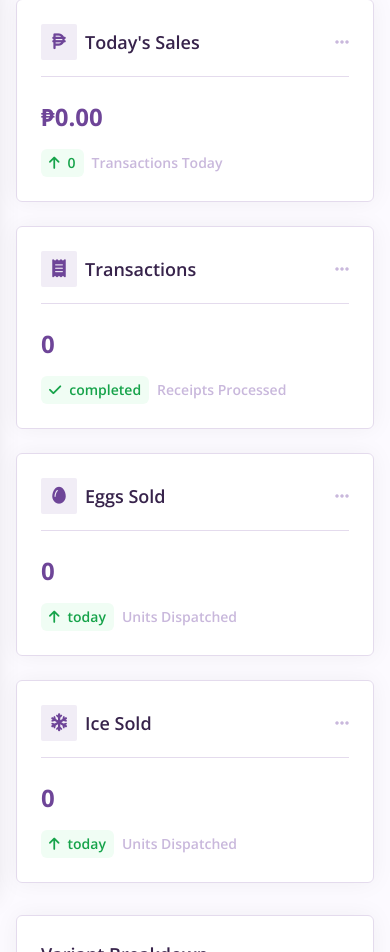
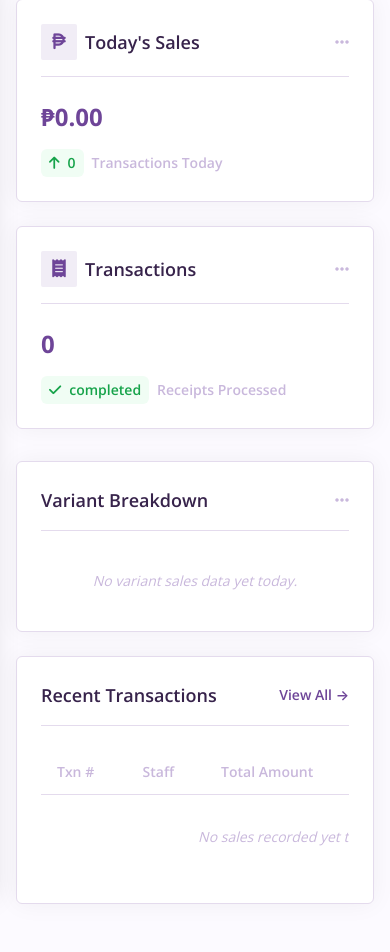
Before and after one commit to Bernante/salestrack, a PHP site: page /admin/dashboard.php in a window 390 px wide. Shown: the part 190-1142 px from the top of the page. Run offline with PHP 8.4, Linux system fonts and the light colour scheme; a user stored in the database is signed in; data comes from the database, SQL or seed files in the repository; data that the repository does not hold is empty; some libraries are stand-ins or nearby versions.

Commit message:
Remove Eggs Sold and Ice Sold dashboard cards, keep only Todays Sales and Transactions with responsive 2-column centered layout

```diff
--- a/admin/dashboard.php
+++ b/admin/dashboard.php
@@ -8,20 +8,6 @@ $stmtToday = $db->query('SELECT COALESCE(SUM(total_amount), 0) AS total_sales, C
 $todayStat = $stmtToday->fetch();
 $todaySales = floatval($todayStat['total_sales']);
 $todayTxns = intval($todayStat['transaction_count']);
-
-$stmtQty = $db->query('
-    SELECT p.name AS product_name, COALESCE(SUM(si.quantity), 0) as total_qty
-    FROM sale_items si JOIN sales s ON si.sale_id = s.id
-    JOIN product_variants pv ON si.product_variant_id = pv.id
-    JOIN products p ON pv.product_id = p.id
-    WHERE s.status = "completed" AND DATE(s.created_at) = CURDATE()
-    GROUP BY p.name
-');
-$todayEggs = 0; $todayIce = 0;
-foreach ($stmtQty->fetchAll() as $pq) {
-    if (strcasecmp($pq['product_name'], 'Egg') === 0) $todayEggs = intval($pq['total_qty']);
-    if (strcasecmp($pq['product_name'], 'Ice') === 0) $todayIce = intval($pq['total_qty']);
-}
 
 $stmtVariant = $db->query('
     SELECT p.name AS product_name, pv.variant_name, COALESCE(SUM(si.quantity), 0) as total_qty, COALESCE(SUM(si.subtotal), 0) as total_revenue
@@ -40,7 +26,7 @@ $recentSales = $db->query('
 include __DIR__ . '/../includes/header.php';
 ?>
 <div class="py-6">
-    <div class="grid grid-cols-1 md:grid-cols-2 gap-6 mb-8 xl:grid-cols-4">
+    <div class="grid grid-cols-1 sm:grid-cols-2 gap-6 mb-8 max-w-3xl mx-auto">
         <div class="w-full rounded-md border border-brand-200 bg-white shadow-card">
             <div class="w-full p-6 pb-0"><div class="flex items-center justify-between border-b border-brand-200 pb-4">
                 <h5 class="items-center font-semibold inline-flex text-lg text-brand-700"><span class="flex items-center text-brand-500 bg-brand-100 h-9 justify-center mr-2 rounded-sm w-9"><i class="fas fa-peso-sign"></i></span>Today's Sales</h5>
@@ -57,24 +43,6 @@ include __DIR__ . '/../includes/header.php';
             </div></div>
             <div class="w-full p-6"><h4 class="font-bold text-brand-500 text-2xl mb-4"><?= number_format($todayTxns); ?></h4>
                 <div class="flex items-center"><span class="items-center font-semibold inline-flex justify-center px-2 py-1 rounded-md bg-green-50 text-green-600 mr-2 text-sm"><i class="fas mr-2 fa-check"></i>completed</span><p class="font-semibold text-sm text-brand-300">Receipts Processed</p></div>
-            </div>
-        </div>
-        <div class="w-full rounded-md border border-brand-200 bg-white shadow-card">
-            <div class="w-full p-6 pb-0"><div class="flex items-center justify-between border-b border-brand-200 pb-4">
-                <h5 class="items-center font-semibold inline-flex text-lg text-brand-700"><span class="flex items-center text-brand-500 bg-brand-100 h-9 justify-center mr-2 rounded-sm w-9"><i class="fas fa-egg"></i></span>Eggs Sold</h5>
-                <i class="fas fa-ellipsis-h text-brand-300"></i>
-            </div></div>
-            <div class="w-full p-6"><h4 class="font-bold text-brand-500 text-2xl mb-4"><?= number_format($todayEggs); ?></h4>
-                <div class="flex items-center"><span class="items-center font-semibold inline-flex justify-center px-2 py-1 rounded-md bg-green-50 text-green-600 mr-2 text-sm"><i class="fas mr-2 fa-arrow-up"></i>today</span><p class="font-semibold text-sm text-brand-300">Units Dispatched</p></div>
-            </div>
-        </div>
-        <div class="w-full rounded-md border border-brand-200 bg-white shadow-card">
-            <div class="w-full p-6 pb-0"><div class="flex items-center justify-between border-b border-brand-200 pb-4">
-                <h5 class="items-center font-semibold inline-flex text-lg text-brand-700"><span class="flex items-center text-brand-500 bg-brand-100 h-9 justify-center mr-2 rounded-sm w-9"><i class="fas fa-snowflake"></i></span>Ice Sold</h5>
-                <i class="fas fa-ellipsis-h text-brand-300"></i>
-            </div></div>
-            <div class="w-full p-6"><h4 class="font-bold text-brand-500 text-2xl mb-4"><?= number_format($todayIce); ?></h4>
-                <div class="flex items-center"><span class="items-center font-semibold inline-flex justify-center px-2 py-1 rounded-md bg-green-50 text-green-600 mr-2 text-sm"><i class="fas mr-2 fa-arrow-up"></i>today</span><p class="font-semibold text-sm text-brand-300">Units Dispatched</p></div>
             </div>
         </div>
     </div>
```
